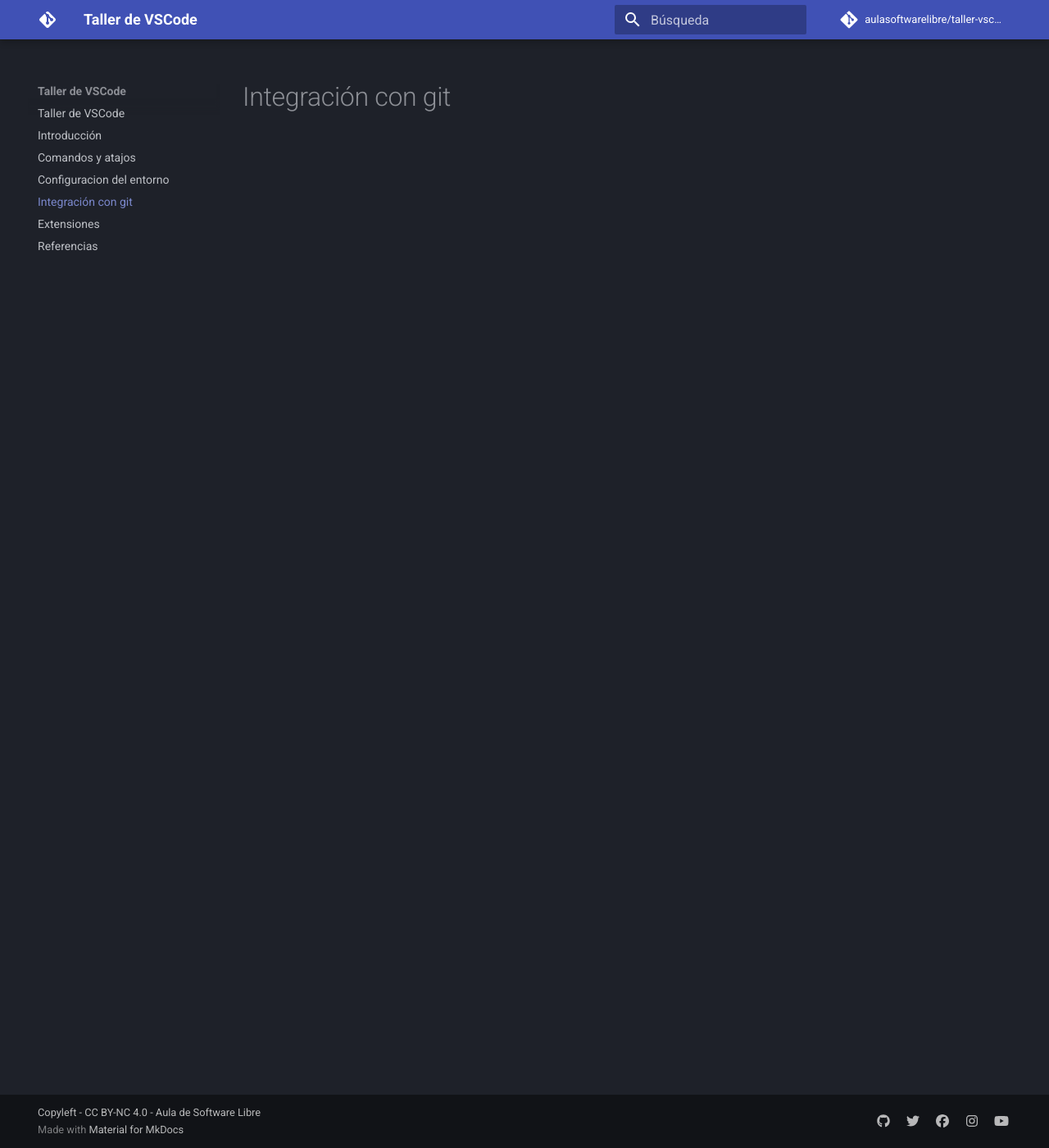
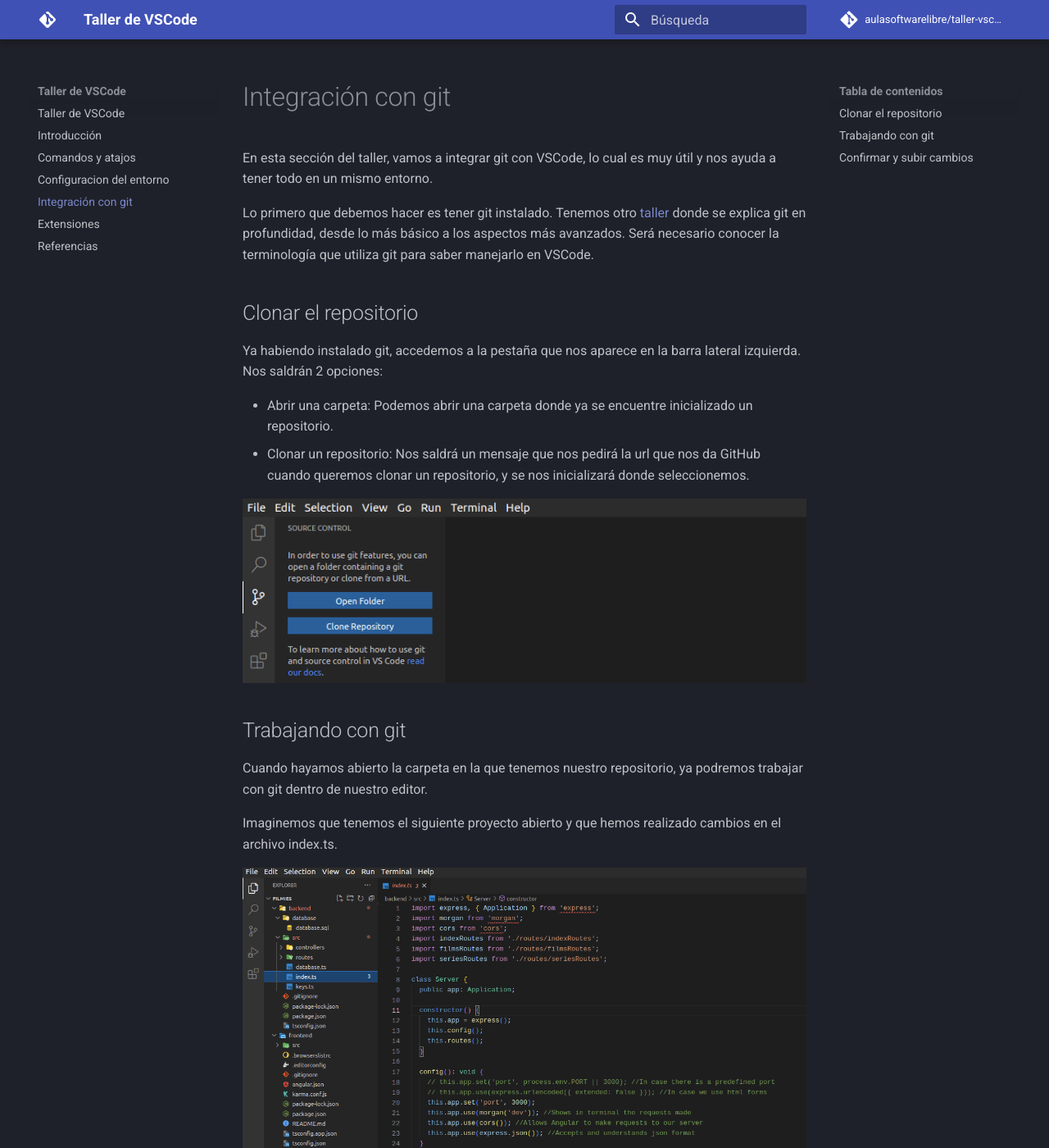
Before and after one commit to aulasoftwarelibre/taller-vscode, an MkDocs documentation site: the page built from docs/git.md, in a window 1280 px wide and 1400 px high. Shown: the whole window at 82% size. Built offline with MkDocs 1.6.1 and Material for MkDocs 9.7.7, drawn with Linux system fonts in a browser that asks for light colours; comment, search, counter and statistics services are not loaded; some of the changed text lies outside the part shown.

Commit message:
git section done

```diff
--- a/docs/git.md
+++ b/docs/git.md
@@ -1 +1,44 @@
 # Integración con git
+
+En esta sección del taller, vamos a integrar git con VSCode, lo cual es muy útil y nos ayuda a tener todo en un mismo entorno.
+
+Lo primero que debemos hacer es tener git instalado. Tenemos otro [taller](https://aulasoftwarelibre.github.io/taller-de-git/) donde se explica git en profundidad, desde lo más básico a los aspectos más avanzados. Será necesario conocer la terminología que utiliza git para saber manejarlo en VSCode.
+
+## Clonar el repositorio
+
+Ya habiendo instalado git, accedemos a la pestaña que nos aparece en la barra lateral izquierda. Nos saldrán 2 opciones:
+
+- Abrir una carpeta: Podemos abrir una carpeta donde ya se encuentre inicializado un repositorio.
+- Clonar un repositorio: Nos saldrá un mensaje que nos pedirá la url que nos da GitHub cuando queremos clonar un repositorio, y se nos inicializará donde seleccionemos.
+
+![git](images/git/git-first.png)
+
+## Trabajando con git
+
+Cuando hayamos abierto la carpeta en la que tenemos nuestro repositorio, ya podremos trabajar con git dentro de nuestro editor.
+
+Imaginemos que tenemos el siguiente proyecto abierto y que hemos realizado cambios en el archivo index.ts.
+
+![proyecto](images/git/proyecto-ejemplo.png)
+
+En nuestro ejemplo, simplemente vamos a cambiar el puerto en el que se nos abre por defecto del 3000 al 4000.
+
+![puerto](images/git/puerto-cambiado.png)
+
+Después de guardar los cambios, al acceder a la sección de git dentro de VSCode podremos ver todos los archivos que han sido modificados. Vemos que VSCode nos muestra el archivo index.ts que acabamos de cambiar.
+
+![cambios](images/git/cambios.png)
+
+Podemos tanto deshacer los cambios del archivo, como ver que es lo que hemos modificado haciendo click en él.
+
+![cambios-dentro](images/git/cambios-dentro.png)
+
+## Confirmar y subir cambios
+
+Para realizar un commit, aquí no es necesario hacer ningún **git add** ni nada por el estilo. Simplemente bastaría con escribir el nombre de nuestro commit encima de donde aparecen todos los archivos que hemos modificado y pulsar **Ctrl+Enter**.
+
+![commit](images/git/commit.png)
+
+También podemos hacer un **git push**. Para ello, desplegamos el menú de opciones dentro de nuestra pestaña de git en VSCode, y seleccionamos la opción **Push**. Esto subirá todos los commits que hayamos confirmado a GitHub.
+
+En este taller pretendemos introducir esta integración y explicar brevemente su funcionamiento básico. Aún así, hay que tener en cuenta que VSCode ofrece muchas funcionalidades aún más avanzadas de git y que pueden realizarse perfectamente desde el editor, como mergear, usar tags, deshacer commits, etc. No cubriremos todas en este taller ya que sería demasiado extenso.
```
Also changed, not shown: docs/images/git/cambios-dentro.png (added), docs/images/git/cambios.png (added), docs/images/git/commit.png (added), docs/images/git/git-first.png (added), docs/images/git/proyecto-ejemplo.png (added), docs/images/git/puerto-cambiado.png (added).
